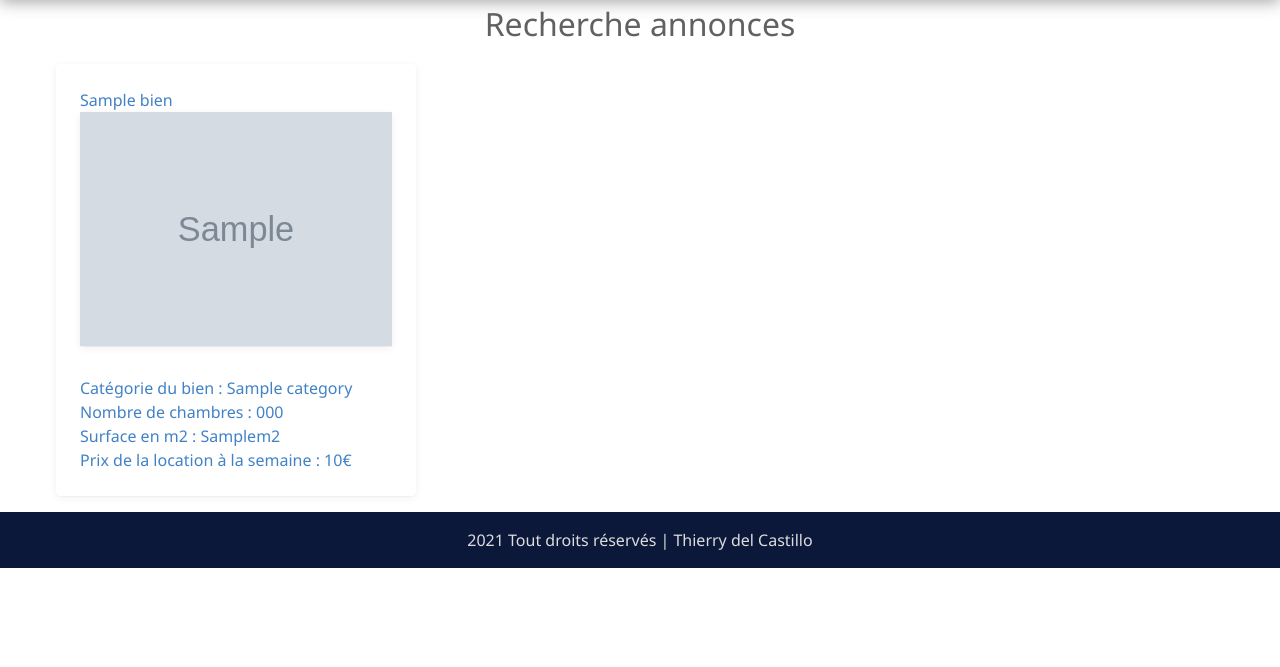
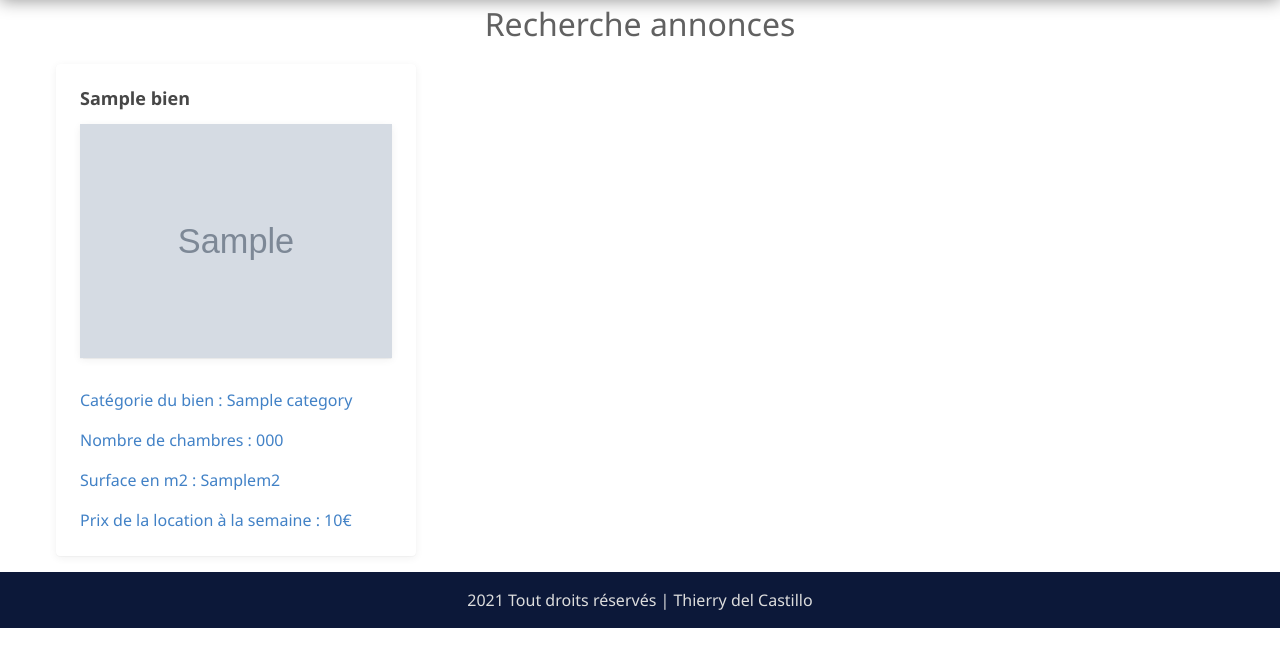
Before and after one commit to Thierrydc/Stuliday2021, a PHP site: page /products.php in a window 1280 px wide. Shown: the part 80-747 px from the top of the page. Run offline with PHP 8.4, Linux system fonts and the light colour scheme; tables that the repository leaves empty or names only in its code hold one stand-in row (values such as "Sample post"); grey boxes marked "Sample" are stand-in pictures.

Commit message:
products.php (modify) class='content'

```diff
--- a/products.php
+++ b/products.php
@@ -31,7 +31,7 @@ try {
                     <?php
                         foreach ($locations as $location) {
                     ?>
-                    <div class="card">
+                    <div class="card content">
                         <a href="product.php?id=<?php echo $location['id'] ?>">
                             <div class="card-content">
                                 <h5><?php echo $location['title'] ?></h5>
```
